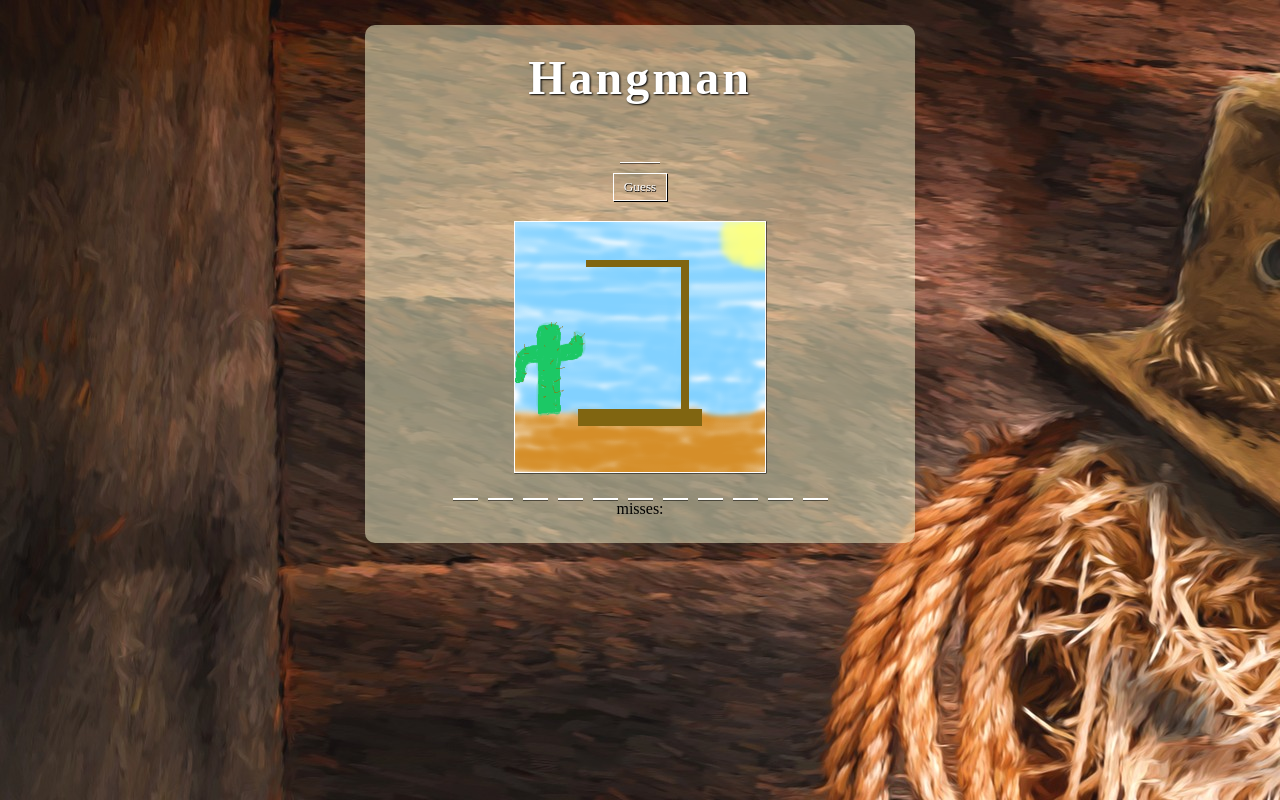
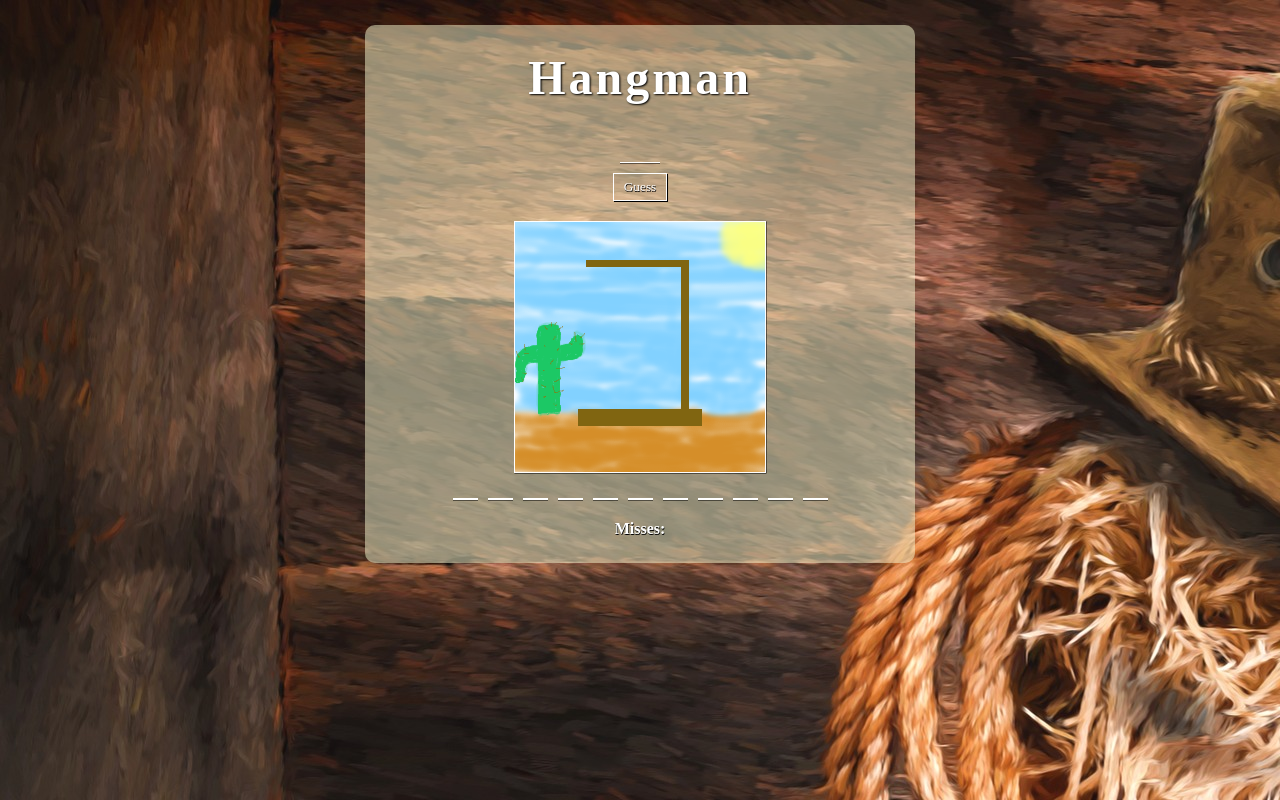
Before and after one commit to jacobdlewis/hangman, a React (Create React App) app: page / in a window 1280 px wide. Built offline with nearby package versions, Linux system fonts and the light colour scheme; the HTML template or start-up script is replaced by a standard one.

Commit message:
Improved styling of Misses section. Broke that out into standalone component.

```diff
--- a/src/components/game/Game.jsx
+++ b/src/components/game/Game.jsx
@@ -3,6 +3,7 @@ import './Game.css';
 import Gallows from '../gallows/Gallows';
 import Guess from '../guess/Guess';
 import Message from '../message/Message';
+import Misses from '../misses/Misses';
 import Word from '../word/Word';
 import words from '../../data/words';
 
@@ -97,7 +98,7 @@ class Game extends React.Component {
         <Guess evaluateGuess={this.evaluateGuess} />
         <Gallows misses={this.state.misses.length} />
         <Word letters={this.state.letters} />
-        <div>misses: {this.state.misses}</div>
+        <Misses misses={this.state.misses} />
       </div>
     );
   }
--- /dev/null
+++ b/src/components/misses/Misses.css
@@ -0,0 +1,10 @@
+.misses {
+  color: white;
+  font-family: 'Rye', 'cursive';
+  margin-top: 20px;
+  text-shadow: .5px .5px .5px black;
+}
+
+.miss {
+  padding: 5px;
+}
--- /dev/null
+++ b/src/components/misses/Misses.jsx
@@ -0,0 +1,13 @@
+import React from 'react';
+import "./Misses.css";
+
+const Misses = ({misses}) => {
+  return (
+    <div className="misses">
+      <strong>Misses:</strong>
+      { misses.map((miss) => (<span className="miss">{miss}</span>)) }
+    </div>
+  )
+}
+
+export default Misses;
```
